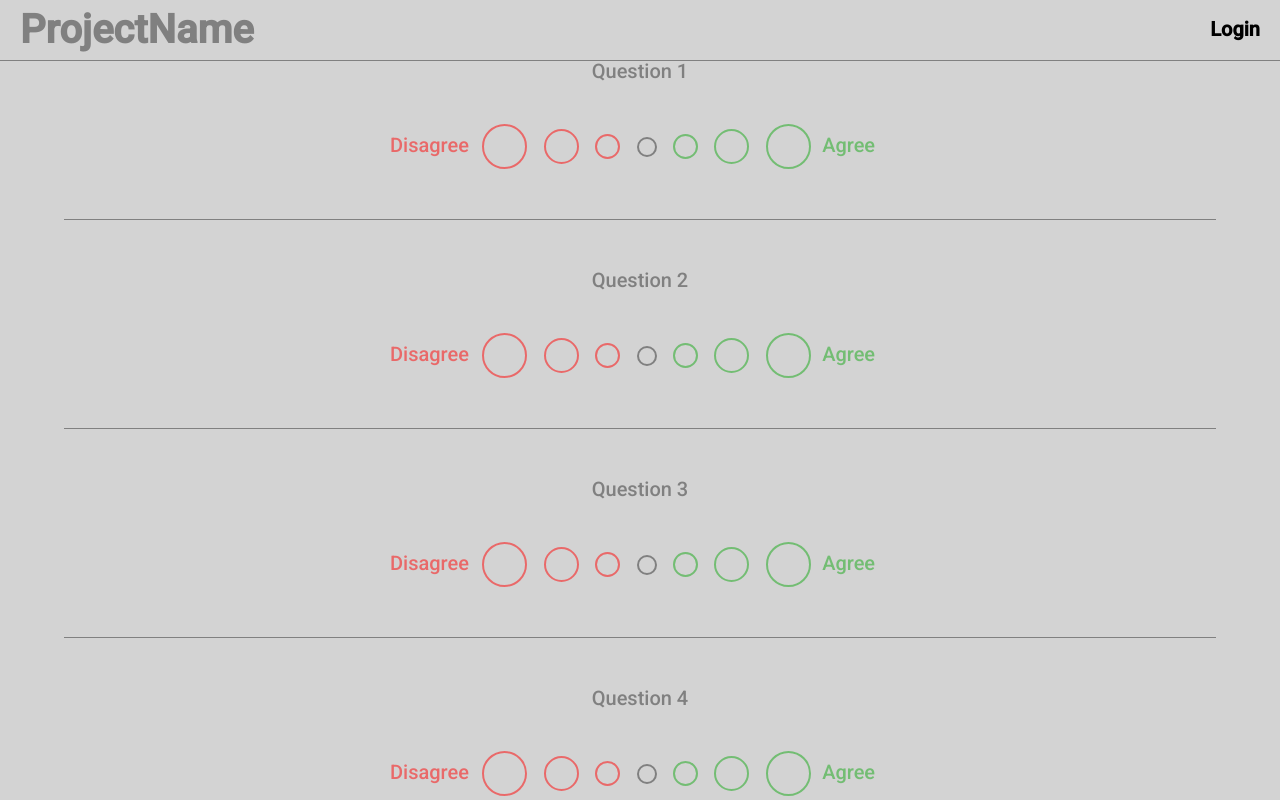
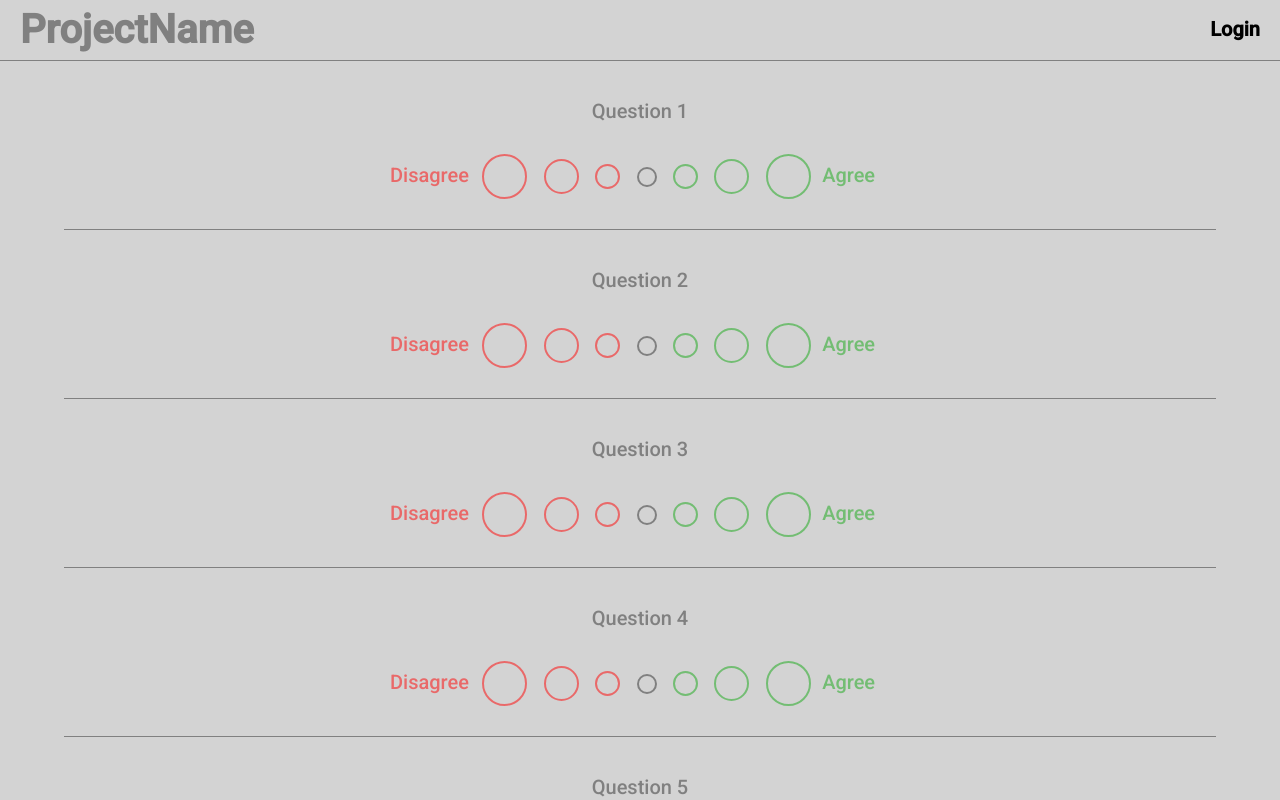
Before and after one commit to andycai789/Need-A-Fifth, an Angular app in the folder client/: page /values in a window 1280 px wide. Shown: the top 800 px of the page. Built offline with nearby package versions, Linux system fonts and the light colour scheme.

Commit message:
Changed scroll bar appearance

```diff
--- a/client/src/app/components/user-value/user-value.component.css
+++ b/client/src/app/components/user-value/user-value.component.css
@@ -2,7 +2,7 @@
     text-align: center;
     font-size: 20px;
     font-weight: 500;
-    margin-bottom: 40px;
+    margin-bottom: 30px;
     color: gray;
 }
 
@@ -87,6 +87,6 @@
 
 .divider {
     border-top: 1px solid gray;
-    margin: 50px auto;
+    margin: 30px auto;
     width: 90%;
 }
--- a/client/src/app/pages/values/values.component.css
+++ b/client/src/app/pages/values/values.component.css
@@ -0,0 +1,3 @@
+.user-values {
+    margin-top: 40px;
+}
--- a/client/src/app/pages/values/values.component.ts
+++ b/client/src/app/pages/values/values.component.ts
@@ -6,8 +6,6 @@ import { Component, OnInit } from '@angular/core';
   styleUrls: ['./values.component.css']
 })
 export class ValuesComponent implements OnInit {
-
-
   index: number = 1;
 
   values: string[] = [
--- a/client/src/styles.css
+++ b/client/src/styles.css
@@ -11,3 +11,25 @@ body {
     box-sizing: border-box;
     background-color: lightgray;
 }
+
+/* width */
+::-webkit-scrollbar {
+    width: 10px;
+  }
+
+  /* Track */
+  ::-webkit-scrollbar-track {
+    background: white;
+    border-radius: 10px;
+  }
+
+  /* Handle */
+  ::-webkit-scrollbar-thumb {
+    background: #888;
+    border-radius: 10px;
+  }
+
+  /* Handle on hover */
+  ::-webkit-scrollbar-thumb:hover {
+    background: #555;
+  }
```
